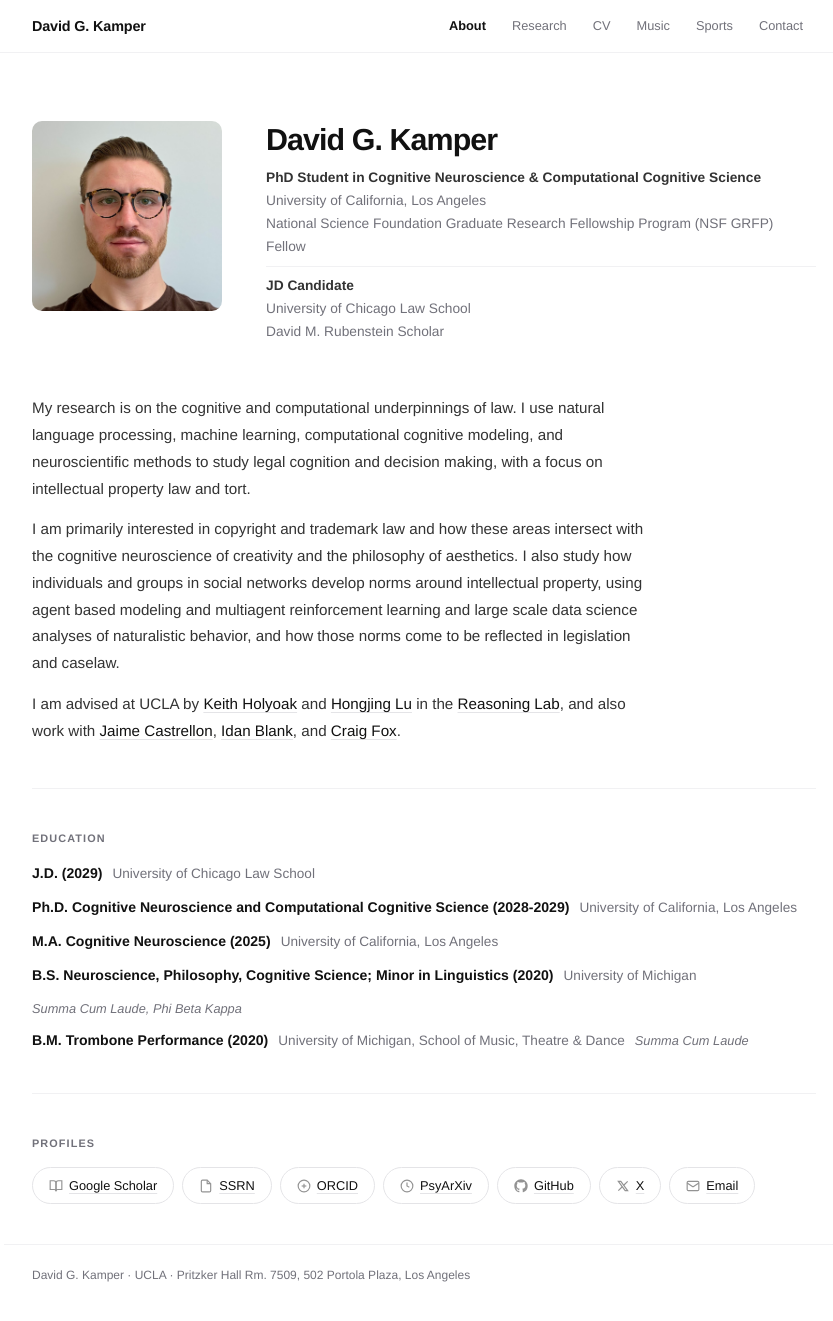
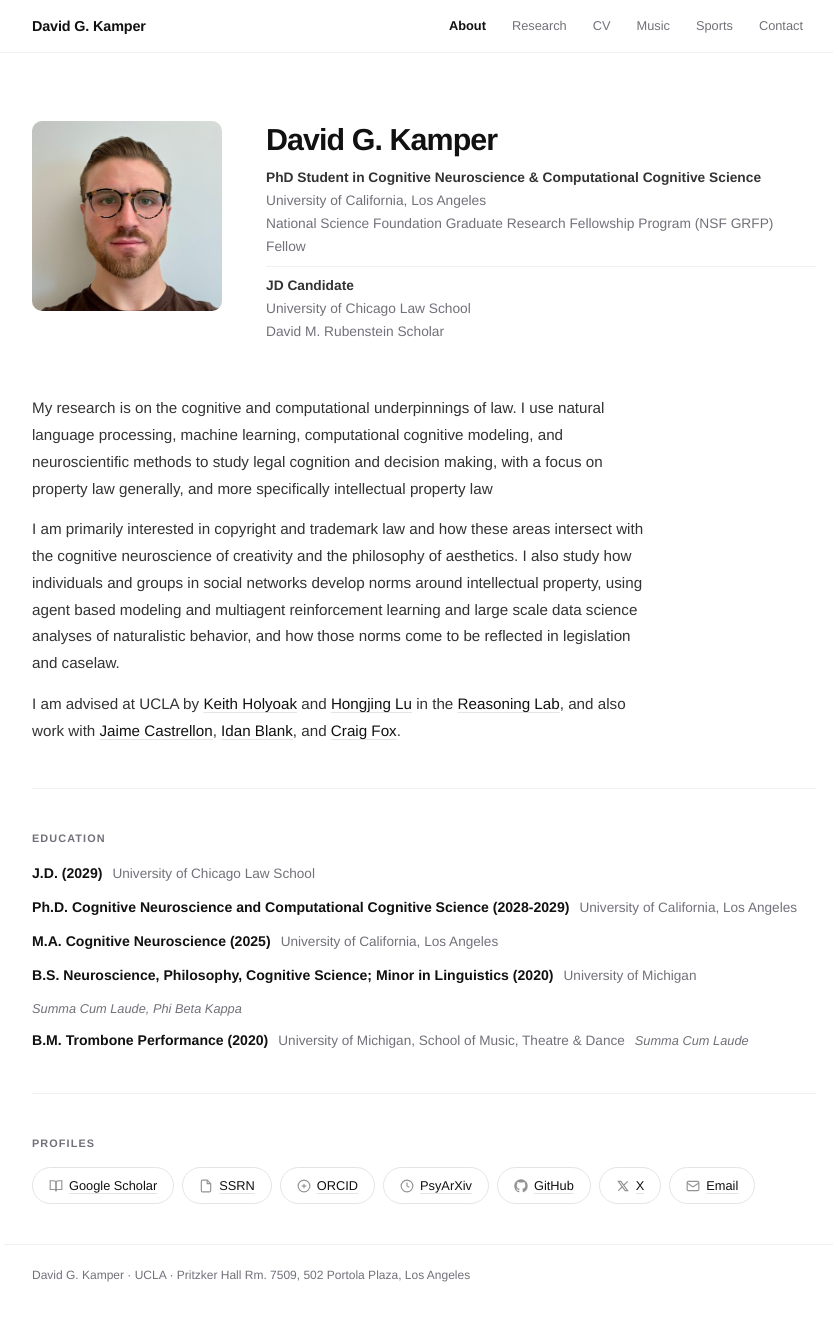
Before and after one commit to dgkamper/dgkamper.github.io, a Jekyll site: the page built from index.html, in a window 1280 px wide and 1322 px high. Shown: the whole window, without its empty margins (216-1049 px from the left). Built offline with Jekyll 4.4.1, drawn with Linux system fonts in a browser that asks for light colours.

Commit message:
Refine research focus in bio section
Updated research description to clarify focus on property law.

```diff
--- a/index.html
+++ b/index.html
@@ -25,7 +25,7 @@ nav: about
 </section>
 
 <section class="bio" style="animation: enter 0.45s ease 0.06s both;">
-  <p>My research is on the cognitive and computational underpinnings of law. I use natural language processing, machine learning, computational cognitive modeling, and neuroscientific methods to study legal cognition and decision making, with a focus on intellectual property law and tort.</p>
+  <p>My research is on the cognitive and computational underpinnings of law. I use natural language processing, machine learning, computational cognitive modeling, and neuroscientific methods to study legal cognition and decision making, with a focus on property law generally, and more specifically intellectual property law</p>
 
   <p>I am primarily interested in copyright and trademark law and how these areas intersect with the cognitive neuroscience of creativity and the philosophy of aesthetics. I also study how individuals and groups in social networks develop norms around intellectual property, using agent based modeling and multiagent reinforcement learning and large scale data science analyses of naturalistic behavior, and how those norms come to be reflected in legislation and caselaw.</p>
 
```
